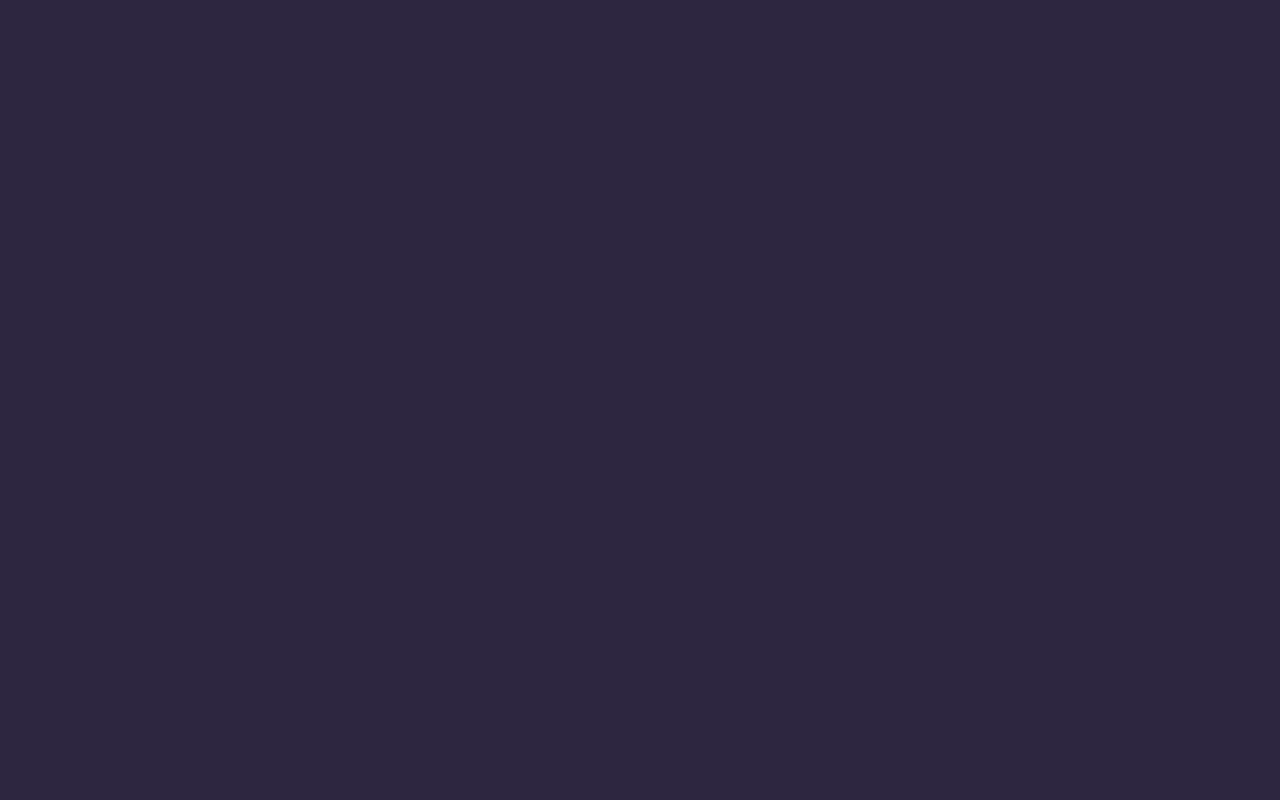
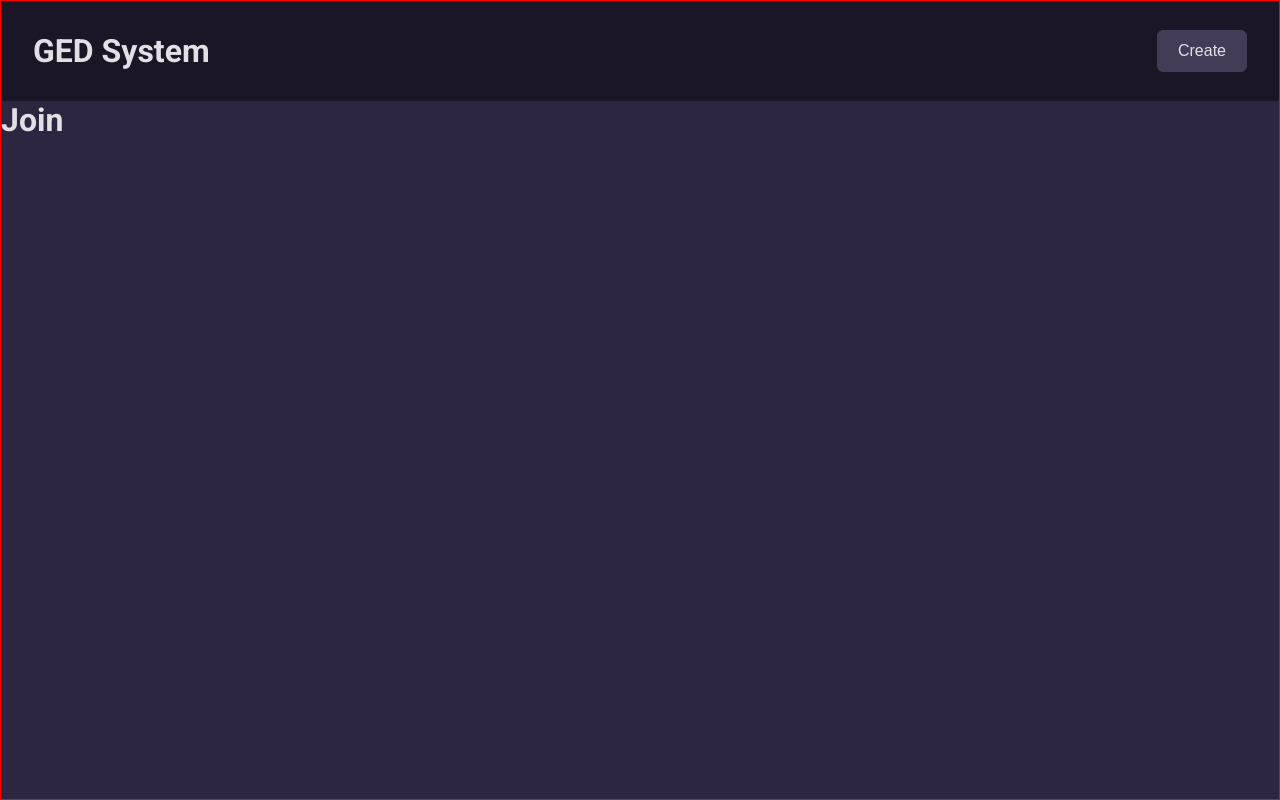
Before and after one commit to Tramas3030/GED-frontend, a React (Vite) app: page /join in a window 1280 px wide. Before the commit this address had no page. Built offline with nearby package versions, Linux system fonts and the light colour scheme.

Commit message:
Completed the Header structure for Home, Create and Join pages

```diff
--- a/src/Router.tsx
+++ b/src/Router.tsx
@@ -4,6 +4,7 @@ import { Register } from './pages/Register';
 import { Home } from './pages/Home';
 import { DefaultLayout } from './layouts/DefaultLayout';
 import { Create } from './pages/Create';
+import { Join } from './pages/Join';
 
 export function Router() {
   return(
@@ -11,6 +12,7 @@ export function Router() {
       <Route path="/" element={<DefaultLayout />}>
         <Route path="/" element={<Home />}/>
         <Route path="/create" element={<Create />}/>
+        <Route path="/join" element={<Join />}/>
       </Route>
 
       <Route path="/register" element={<Register />}/>
--- a/src/components/Header/index.tsx
+++ b/src/components/Header/index.tsx
@@ -1,6 +1,6 @@
 import { Profile } from "../Profile";
 import { SmallButton } from "../SmallButton";
-import { HeaderContainer, HeaderActions } from "./styles";
+import { HeaderContainer, HeaderActions, HeaderText } from "./styles";
 
 interface HeaderProps {
   showJoinButton: boolean;
@@ -11,11 +11,11 @@ interface HeaderProps {
 export function Header({ showJoinButton, showCreateButton, showProfile }: HeaderProps) {
   return(
     <HeaderContainer>
-      <h1>GED System</h1>
+      <HeaderText>GED System</HeaderText>
 
       <HeaderActions>
-        {showJoinButton && <SmallButton />}
-        {showCreateButton && <SmallButton />}
+        {showCreateButton && <SmallButton text="Create"/>}
+        {showJoinButton && <SmallButton text="Join"/>}
         {showProfile && <Profile />}
       </HeaderActions>
     </HeaderContainer>
--- a/src/components/Header/styles.ts
+++ b/src/components/Header/styles.ts
@@ -13,6 +13,11 @@ export const HeaderContainer = styled.div`
   background-color: ${props => props.theme["purple-900"]};
 `;
 
+export const HeaderText = styled.h1`
+  font-size: 3.2rem;
+  color: ${props => props.theme.gray};
+`;
+
 export const HeaderActions = styled.div`
   display: flex;
   gap: 1.4rem;
--- a/src/components/SmallButton/index.tsx
+++ b/src/components/SmallButton/index.tsx
@@ -1,5 +1,12 @@
-export function SmallButton() {
+import { ButtonContainer } from "./styles";
+
+
+interface SmallButtonProps {
+  text: string;
+}
+
+export function SmallButton({ text }: SmallButtonProps) {
   return(
-    <h1>Oii</h1>
+    <ButtonContainer variant={text.toLowerCase() as 'create' | 'join'}>{text}</ButtonContainer>
   )
 }
--- a/src/components/SmallButton/styles.ts
+++ b/src/components/SmallButton/styles.ts
@@ -0,0 +1,29 @@
+import styled from "styled-components";
+
+interface ButtonContainerProps {
+  variant: 'create' | 'join';
+}
+
+export const ButtonContainer = styled.button<ButtonContainerProps>`
+  border: none;
+  background: none;
+
+  width: 9rem;
+  height: 4.2rem;
+
+  border-radius: 6px;
+
+  font-size: 1.6rem;
+
+  background-color: ${props => props.variant === 'create' ? props.theme["purple-500"] : 'transparent'};
+  color: ${props => props.theme.gray};
+
+  border: 1px solid ${props => props.theme["purple-500"]};
+
+  cursor: pointer;
+
+  &:hover {
+    transition: filter 0.2s;
+    filter: brightness(1.3);
+  }
+`;
--- /dev/null
+++ b/src/pages/Join/index.tsx
@@ -0,0 +1,5 @@
+export function Join() {
+  return(
+    <h1>Join</h1>
+  )
+}
```
Also changed, not shown: src/pages/Join/styles.ts (added).
